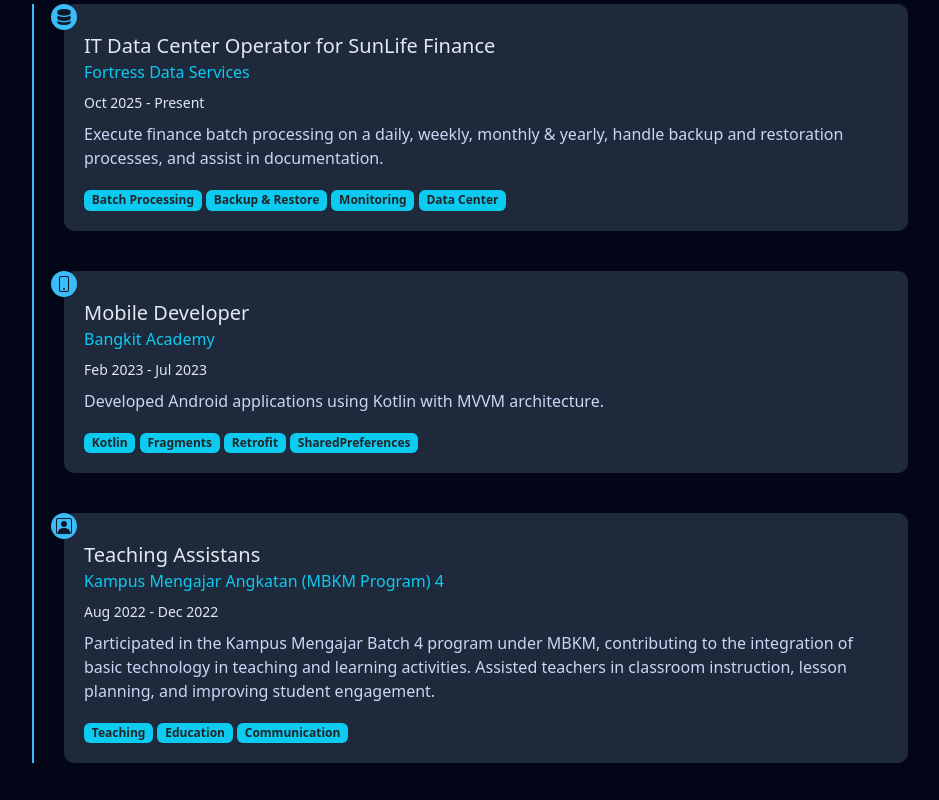
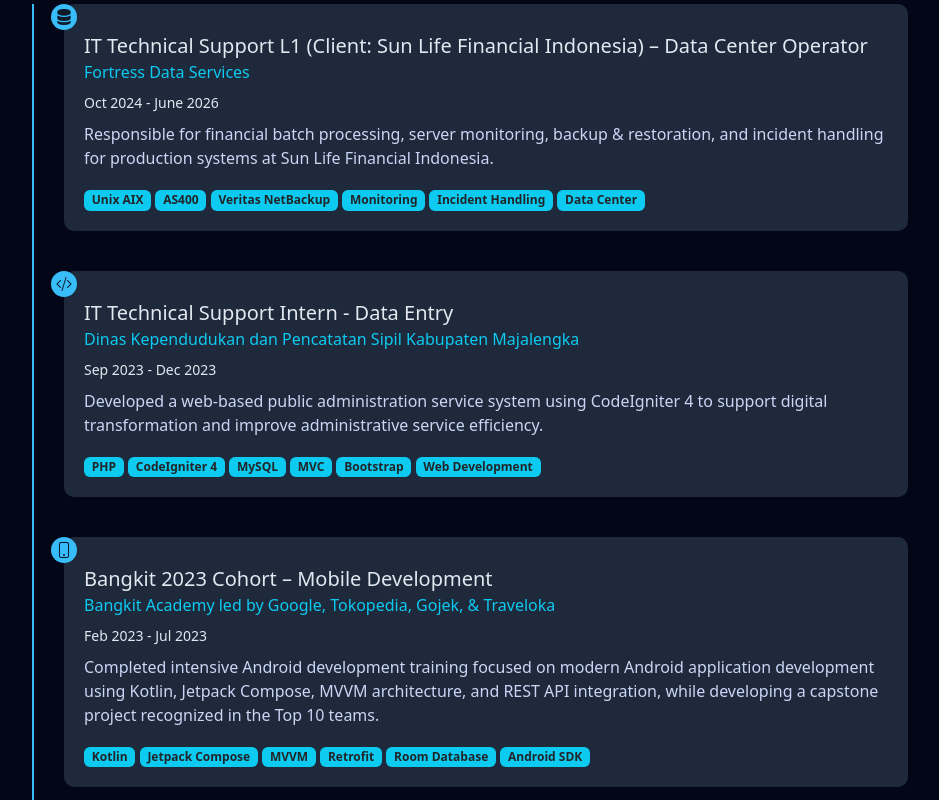
Before and after one commit to adityarizn31/adityarizn31, a plain HTML site: page index.html in a window 1280 px wide. Shown: the part 960-1760 px from the top of the page, without its empty margins (170-1109 px from the left). Drawn offline with nearby package versions, Linux system fonts and the light colour scheme.

Commit message:
update title, experienced also projects

```diff
--- a/index.html
+++ b/index.html
@@ -36,7 +36,7 @@
     <section class="jumbotron text-center">
       <img src="img/Aditya Rizkiawan N.jpg" width="150" />
       <h2>Aditya Rizkiawan Nugraha</h2>
-      <h5><i class="bi bi-code-slash"></i> Software Engineer | Data Center Operator | Android Dev</h5>
+      <h5><i class="bi bi-code-slash"></i> IT Technical Support | NOC / Data Center Operator | Android Enthusiast</h5>
     </section>
 
     <!-- About -->
@@ -79,15 +79,17 @@
             </div>
 
             <div class="timeline-content">
-              <h5>IT Data Center Operator for SunLife Finance</h5>
+              <h5>IT Technical Support L1 (Client: Sun Life Financial Indonesia) – Data Center Operator</h5>
               <h6 class="text-info">Fortress Data Services</h6>
-              <small>Oct 2025 - Present</small>
+              <small>Oct 2024 - June 2026</small>
 
-              <p class="mt-2">Execute finance batch processing on a daily, weekly, monthly & yearly, handle backup and restoration processes, and assist in documentation.</p>
+              <p class="mt-2">Responsible for financial batch processing, server monitoring, backup & restoration, and incident handling for production systems at Sun Life Financial Indonesia.</p>
 
-              <span class="badge bg-info text-dark">Batch Processing</span>
-              <span class="badge bg-info text-dark">Backup & Restore</span>
+              <span class="badge bg-info text-dark">Unix AIX</span>
+              <span class="badge bg-info text-dark">AS400</span>
+              <span class="badge bg-info text-dark">Veritas NetBackup</span>
               <span class="badge bg-info text-dark">Monitoring</span>
+              <span class="badge bg-info text-dark">Incident Handling</span>
               <span class="badge bg-info text-dark">Data Center</span>
             </div>
           </div>
@@ -95,24 +97,51 @@
           <!-- ITEM 2 -->
           <div class="timeline-item">
             <div class="timeline-icon">
+              <i class="bi bi-code-slash"></i>
+            </div>
+
+            <div class="timeline-content">
+              <h5>IT Technical Support Intern - Data Entry</h5>
+              <h6 class="text-info">Dinas Kependudukan dan Pencatatan Sipil Kabupaten Majalengka</h6>
+              <small>Sep 2023 - Dec 2023</small>
+
+              <p class="mt-2">Developed a web-based public administration service system using CodeIgniter 4 to support digital transformation and improve administrative service efficiency.</p>
+
+              <span class="badge bg-info text-dark">PHP</span>
+              <span class="badge bg-info text-dark">CodeIgniter 4</span>
+              <span class="badge bg-info text-dark">MySQL</span>
+              <span class="badge bg-info text-dark">MVC</span>
+              <span class="badge bg-info text-dark">Bootstrap</span>
+              <span class="badge bg-info text-dark">Web Development</span>
+            </div>
+          </div>
+
+          <!-- ITEM 3 -->
+          <div class="timeline-item">
+            <div class="timeline-icon">
               <i class="bi bi-phone"></i>
             </div>
 
             <div class="timeline-content">
-              <h5>Mobile Developer</h5>
-              <h6 class="text-info">Bangkit Academy</h6>
+              <h5>Bangkit 2023 Cohort – Mobile Development</h5>
+              <h6 class="text-info">Bangkit Academy led by Google, Tokopedia, Gojek, & Traveloka</h6>
               <small>Feb 2023 - Jul 2023</small>
 
-              <p class="mt-2">Developed Android applications using Kotlin with MVVM architecture.</p>
+              <p class="mt-2">
+                Completed intensive Android development training focused on modern Android application development using Kotlin, Jetpack Compose, MVVM architecture, and REST API integration, while developing a capstone project recognized in
+                the Top 10 teams.
+              </p>
 
               <span class="badge bg-info text-dark">Kotlin</span>
-              <span class="badge bg-info text-dark">Fragments</span>
+              <span class="badge bg-info text-dark">Jetpack Compose</span>
+              <span class="badge bg-info text-dark">MVVM</span>
               <span class="badge bg-info text-dark">Retrofit</span>
-              <span class="badge bg-info text-dark">SharedPreferences</span>
+              <span class="badge bg-info text-dark">Room Database</span>
+              <span class="badge bg-info text-dark">Android SDK</span>
             </div>
           </div>
 
-          <!-- ITEM 3 -->
+          <!-- ITEM 4 -->
           <div class="timeline-item">
             <div class="timeline-icon">
               <i class="bi bi-person-square"></i>
@@ -168,7 +197,7 @@
 
               <p>Developed a web-based learning management system using CodeIgniter 4 to enhance the teaching and learning process.</p>
 
-              <small class="text-info"> <i class="bi bi-code"></i> PHP • CodeIgniter 4 • MySQL </small>
+              <small class="text-info"> <i class="bi bi-code"></i> PHP • CodeIgniter 4 • MySQL • Bootstrap </small>
 
               <div class="mt-3">
                 <a href="https://github.com/adityarizn31/Learning-Management-System-CI4.git" class="btn btn-custom btn-sm me-2"> <i class="bi bi-github"></i> GitHub </a>
@@ -183,7 +212,7 @@
 
               <p>Si Lancar a web-based application developed using the Rapid Application Development (RAD) methodology and CodeIgniter 4 framework.</p>
 
-              <small class="text-info"> <i class="bi bi-code"></i> PHP • CodeIgniter 4 • MySQL </small>
+              <small class="text-info"> <i class="bi bi-code"></i> PHP • CodeIgniter 4 • MySQL • RAD methodology </small>
 
               <div class="mt-3">
                 <a href="https://github.com/adityarizn31/WebsiteDisdukcapil-CI4.git" class="btn btn-custom btn-sm me-2"> <i class="bi bi-github"></i> GitHub </a>
```
